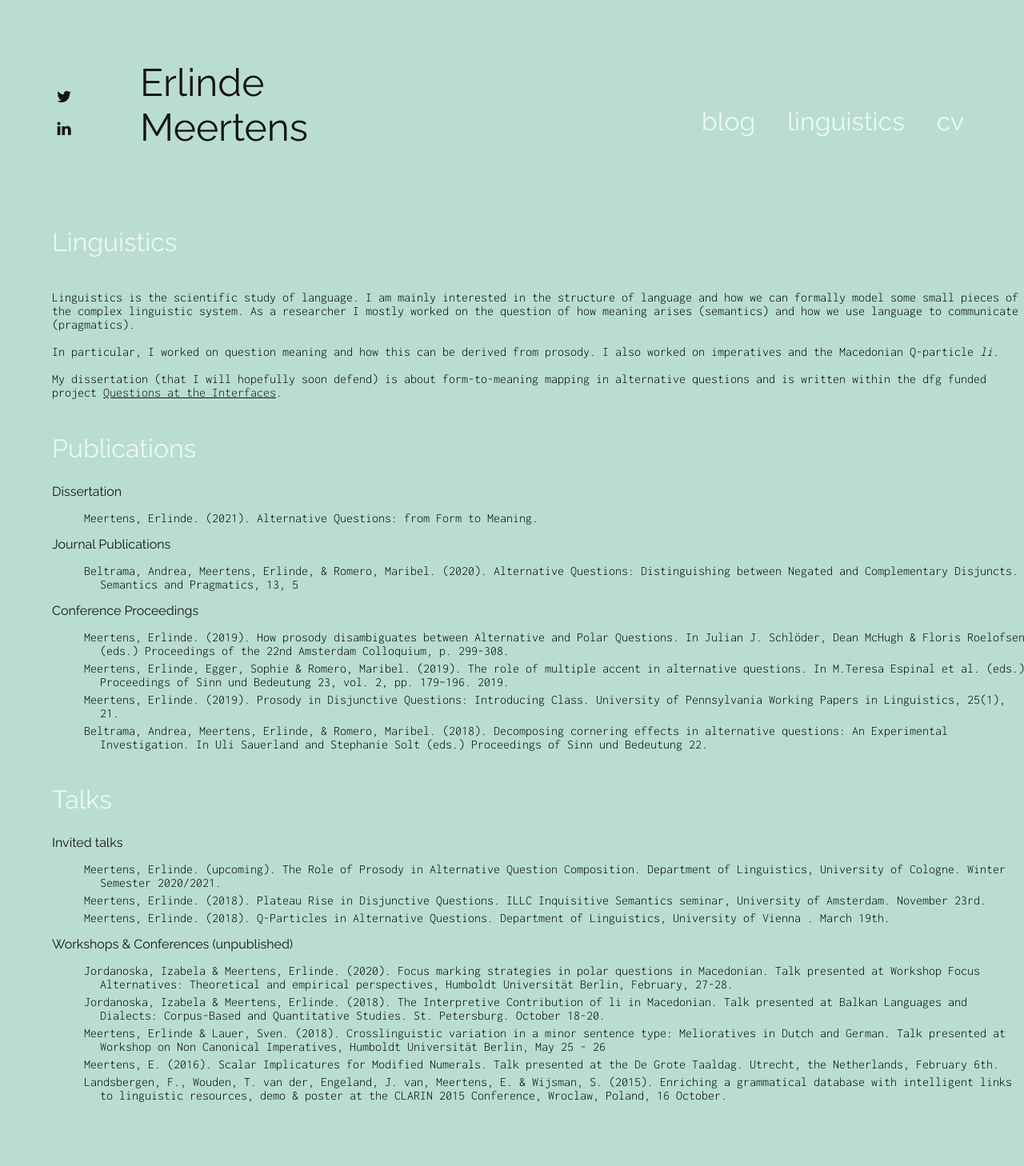
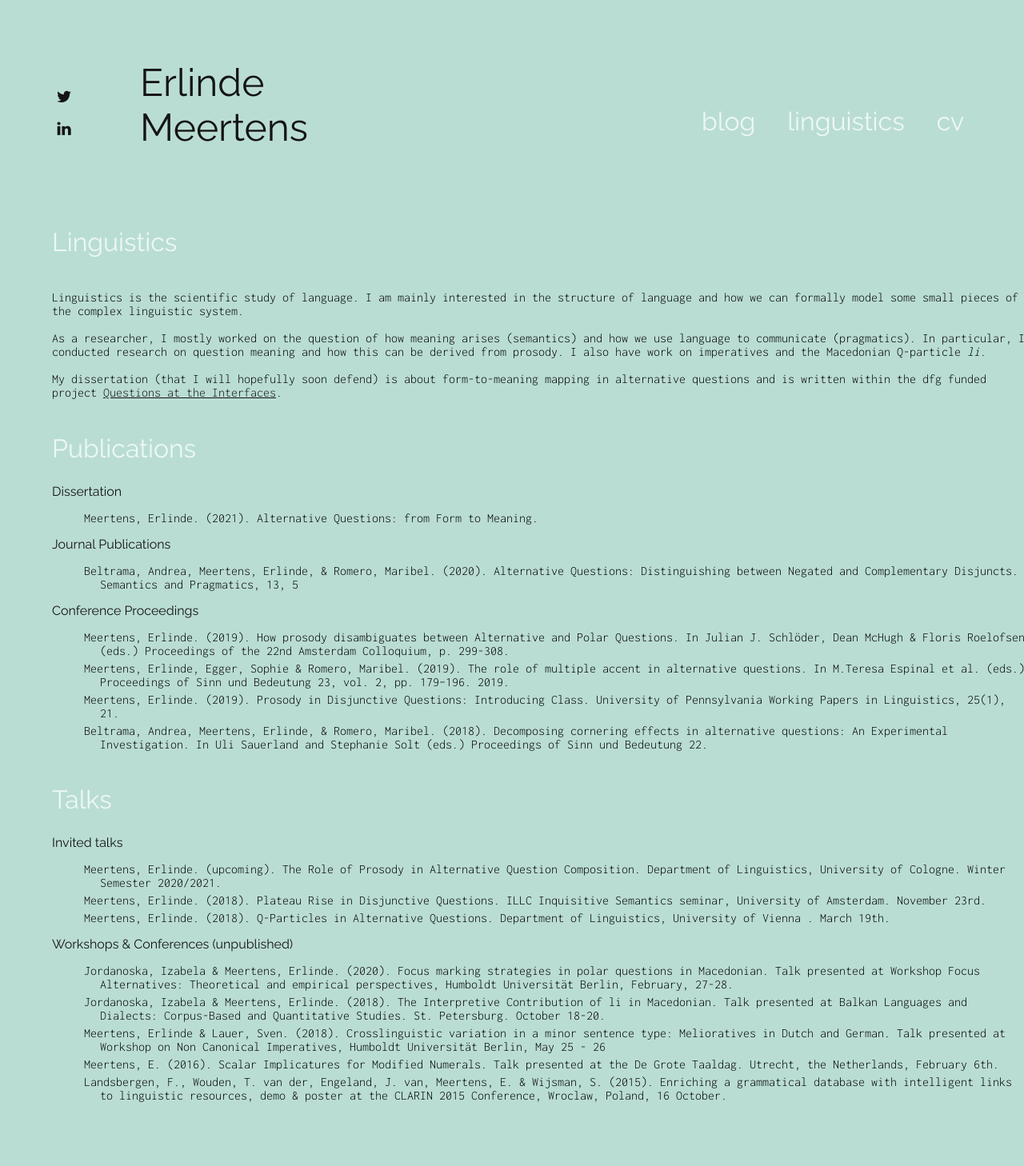
Before and after one commit to emeertens/personal, a Jekyll site: the page built from linguistics.md, in a window 1280 px wide. Shown: the whole page at 80% size. Built offline with Jekyll 4.4.1, drawn with Linux system fonts in a browser that asks for light colours; some of the changed lines change nothing that is shown.

Commit message:
changed urls

```diff
--- a/_layouts/default.html
+++ b/_layouts/default.html
@@ -1,7 +1,10 @@
 <!DOCTYPE html>
 <html lang="nl">
 <head>
-<meta charset="utf-8">
+ <meta charset="UTF-8">
+<meta name="description" content="Personal Website of Erlinde Meertens">
+<meta name="keywords" content="java, linguistics, erlinde, meertens, accenture, semantics">
+<meta name="author" content="Erlinde Meertens">
 <link rel="stylesheet" href="https://cdnjs.cloudflare.com/ajax/libs/font-awesome/4.7.0/css/font-awesome.min.css">
 <link href="styles/style.css" rel="stylesheet"></link>
 <title>Erlinde Meertens</title>
@@ -16,13 +19,13 @@
             <a href="https://nl.linkedin.com/in/erlinde-meertens-97945043" class="fa fa-linkedin"></a>
         </div>
         <header class="header">
-            <a href="index.html">Erlinde <br> Meertens</a>
+            <a href="index">Erlinde <br> Meertens</a>
         </header>
         <div class ="nav">
              <nav class="menu">
-                <a href="cv.html">cv</a>
-                <a href="linguistics.html">linguistics</a>
-                <a href="blog.html">blog</a>
+                <a href="cv">cv</a>
+                <a href="linguistics">linguistics</a>
+                <a href="blog">blog</a>
             </nav>
         </div>
     </div>
--- a/linguistics.md
+++ b/linguistics.md
@@ -4,10 +4,10 @@
 ---
 
 <h2> Linguistics </h2>
-<p>Linguistics is the scientific study of language. I am mainly interested in the structure of language and how we can formally model some small pieces of the complex linguistic system. As a researcher I mostly worked on the question of how meaning arises (semantics) and how we use language to communicate (pragmatics).
+<p>Linguistics is the scientific study of language. I am mainly interested in the structure of language and how we can formally model some small pieces of the complex linguistic system.
 <br>
 <br>
-In particular, I worked on question meaning and how this can be derived from prosody. I also worked on imperatives and the Macedonian Q-particle <i>li</i>.
+As a researcher, I mostly worked on the question of how meaning arises (semantics) and how we use language to communicate (pragmatics). In particular, I conducted research on question meaning and how this can be derived from prosody. I also have work on imperatives and the Macedonian Q-particle <i>li</i>.
 <br>
 <br>
 My dissertation (that I will hopefully soon defend) is about form-to-meaning mapping in alternative questions and is written within the dfg funded project <a class = "cleanlink" href="https://typo.uni-konstanz.de/questionsInterfaces/">Questions at the Interfaces</a>.
```
